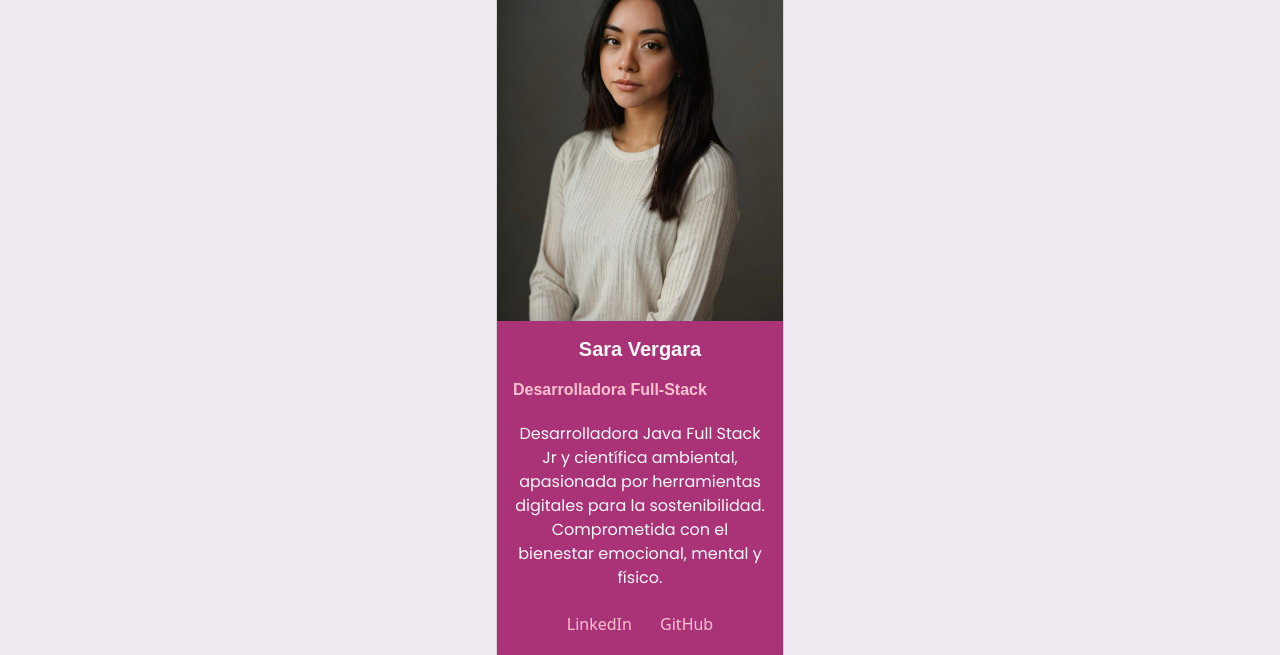
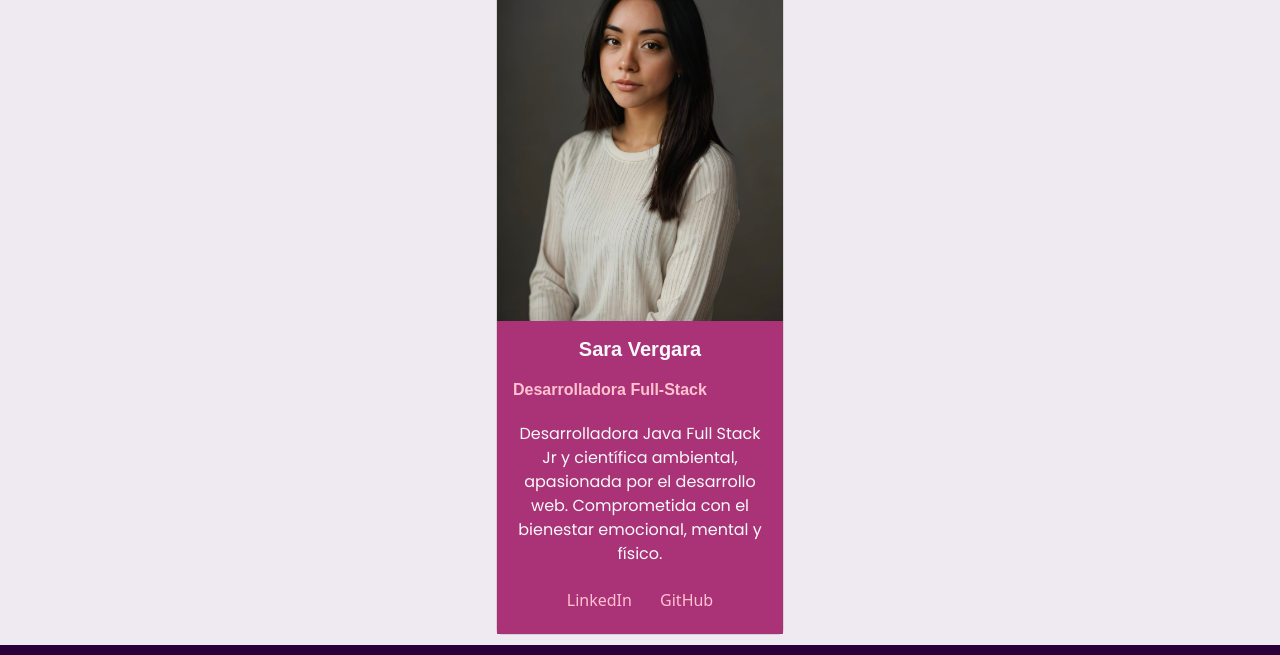
Before and after one commit to gnunezoliv/empoWerfit_FrontEnd, a plain HTML site: page aboutUs/about-us.html in a window 1280 px wide. Shown: the part 3120-3775 px from the top of the page. Drawn offline with nearby package versions, Linux system fonts and the light colour scheme; a web font is replaced by a local one.

Commit message:
feat: redacción bio Sara

```diff
--- a/aboutUs/about-us.html
+++ b/aboutUs/about-us.html
@@ -214,7 +214,7 @@
                     <div class="card-body text-light">
                       <h5 class="card-title">Sara Vergara</h5>
                       <h6 class="card-subtitle mb-2">Desarrolladora Full-Stack</h6>
-                      <p class="card-text">Desarrolladora Java Full Stack Jr y científica ambiental, apasionada por herramientas digitales para la sostenibilidad. Comprometida con el bienestar emocional, mental y físico.</p>
+                      <p class="card-text">Desarrolladora Java Full Stack Jr y científica ambiental, apasionada por el desarrollo web. Comprometida con el bienestar emocional, mental y físico.</p>
                       <a href="http://linkedin.com/in/sara-vepi" class="btn btn-outline-light">LinkedIn</a>
                       <a href="https://github.com/saravepi" class="btn btn-outline-light">GitHub</a>
                     </div>
```
